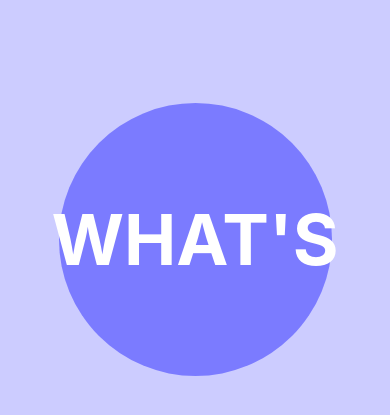
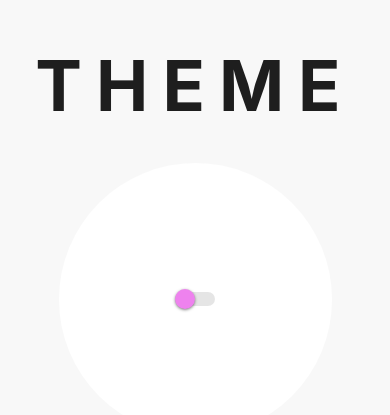
Before and after one commit to tharuxpert/rn-reanimated-practice, a React Native app: screen / in a window 390 px wide. Shown: the part 183-598 px from the top of the page. Built offline with nearby package versions, Linux system fonts and the light colour scheme.

Commit message:
interpolate Colors

```diff
--- a/App.tsx
+++ b/App.tsx
@@ -1,5 +1,13 @@
-import { useEffect } from "react";
-import { Button, Pressable, StyleSheet, Text, View } from "react-native";
+import { useEffect, useState } from "react";
+import {
+  Button,
+  Dimensions,
+  Pressable,
+  StyleSheet,
+  Switch,
+  Text,
+  View,
+} from "react-native";
 import Animated, {
   useSharedValue,
   useAnimatedStyle,
@@ -9,6 +17,8 @@
   SharedValue,
   useAnimatedGestureHandler,
   useAnimatedScrollHandler,
+  interpolateColor,
+  useDerivedValue,
 } from "react-native-reanimated";
 import {
   GestureHandlerRootView,
@@ -17,15 +27,35 @@
 } from "react-native-gesture-handler";
 import { Page } from "components/Page";
 
-const SIZE = 100.0;
+// const SIZE = 100.0;
 
-const CIRCLE_RADIUS = SIZE * 2;
+// const CIRCLE_RADIUS = SIZE * 2;
 
 const WORDS = ["What's", "up", "mobile", "devs?"];
 
 type ContextType = {
   translateX: number;
   translateY: number;
+};
+
+type Theme = "light" | "dark";
+
+const Colors = {
+  dark: {
+    background: "#1E1E1E",
+    circle: "#252525",
+    text: "#F8F8F8",
+  },
+  light: {
+    background: "#F8F8F8",
+    circle: "#FFF",
+    text: "#1E1E1E",
+  },
+};
+
+const SWITCH_TRACK_COLOR = {
+  true: "rgba(256,0,256,0.2)",
+  false: "rgba(0,0,0,0.1)",
 };
 
 export default function App() {
@@ -93,12 +123,57 @@
   //   };
   // });
 
-  // ----------------------------Interpolate----------------------------
+  // ----------------------------Interpolate ScrollView----------------------------
 
-  const translateX = useSharedValue(0);
+  // const translateX = useSharedValue(0);
 
-  const scrollHandler = useAnimatedScrollHandler((event) => {
-    translateX.value = event.contentOffset.x;
+  // const scrollHandler = useAnimatedScrollHandler((event) => {
+  //   translateX.value = event.contentOffset.x;
+  // });
+
+  // ----------------------------Interpolate Colors----------------------------
+
+  const [theme, setTheme] = useState<Theme>("light");
+
+  // const progress = useSharedValue(0);
+  const progress = useDerivedValue(() => {
+    return theme === "dark" ? withTiming(1) : withTiming(0);
+  }, [theme]);
+
+  const rStyles = useAnimatedStyle(() => {
+    const backgroundColor = interpolateColor(
+      progress.value,
+      [0, 1],
+      [Colors.light.background, Colors.dark.background]
+    );
+
+    return {
+      backgroundColor,
+    };
+  });
+
+  const rCircleStyles = useAnimatedStyle(() => {
+    const backgroundColor = interpolateColor(
+      progress.value,
+      [0, 1],
+      [Colors.light.circle, Colors.dark.circle]
+    );
+
+    return {
+      backgroundColor,
+    };
+  });
+
+  const rTextStyles = useAnimatedStyle(() => {
+    const color = interpolateColor(
+      progress.value,
+      [0, 1],
+      [Colors.light.text, Colors.dark.text]
+    );
+
+    return {
+      color,
+    };
   });
 
   return (
@@ -116,31 +191,51 @@
     //   </Pressable> */}
     // </GestureHandlerRootView>
 
-    // ----------------------------Interpolate----------------------------
+    // ----------------------------Interpolate ScrollView----------------------------
 
-    <Animated.ScrollView
-      pagingEnabled
-      horizontal
-      style={styles.container}
-      contentContainerStyle={styles.contentContainer}
-      onScroll={scrollHandler}
-      scrollEventThrottle={16}
-    >
-      {WORDS.map((title, index) => {
-        return <Page key={index.toString()} title={title} index={index} translateX={translateX} />;
-      })}
-    </Animated.ScrollView>
+    // <Animated.ScrollView
+    //   pagingEnabled
+    //   horizontal
+    //   style={styles.container}
+    //   contentContainerStyle={styles.contentContainer}
+    //   onScroll={scrollHandler}
+    //   scrollEventThrottle={16}
+    // >
+    //   {WORDS.map((title, index) => {
+    //     return <Page key={index.toString()} title={title} index={index} translateX={translateX} />;
+    //   })}
+    // </Animated.ScrollView>
+
+    // ----------------------------Interpolate Colors----------------------------
+
+    <Animated.View style={[styles.container, rStyles]}>
+      <Animated.Text style={[styles.text,rTextStyles]}>Theme</Animated.Text>
+      <Animated.View style={[styles.circle, rCircleStyles]}>
+        <Switch
+          value={theme === "dark"}
+          onValueChange={(toggled) => {
+            setTheme(toggled ? "dark" : "light");
+          }}
+          trackColor={SWITCH_TRACK_COLOR}
+          thumbColor={"violet"}
+        />
+      </Animated.View>
+    </Animated.View>
   );
 }
+
+const SIZE = Dimensions.get("window").width * 0.7;
 
 const styles = StyleSheet.create({
   container: {
     flex: 1,
     backgroundColor: "#fff",
+    alignItems: "center",
+    justifyContent: "center",
   },
   contentContainer: {
     flexGrow: 1,
-    alignItems:"flex-end"
+    alignItems: "flex-end",
   },
   button: {
     backgroundColor: "cyan",
@@ -166,12 +261,20 @@
     borderRadius: 20,
   },
   circle: {
-    width: CIRCLE_RADIUS * 2,
-    height: CIRCLE_RADIUS * 2,
+    width: SIZE,
+    height: SIZE,
+    backgroundColor: "#FFF",
     alignItems: "center",
     justifyContent: "center",
-    borderRadius: CIRCLE_RADIUS,
-    borderWidth: 5,
-    borderColor: "rgba(0,0,256,0.5)",
+    borderRadius: SIZE / 2,
+    shadowColor: "black",
+    elevation: 18,
+  },
+  text: {
+    fontSize: 70,
+    textTransform: "uppercase",
+    fontWeight: "700",
+    letterSpacing: 14,
+    marginBottom: 35,
   },
 });
```
